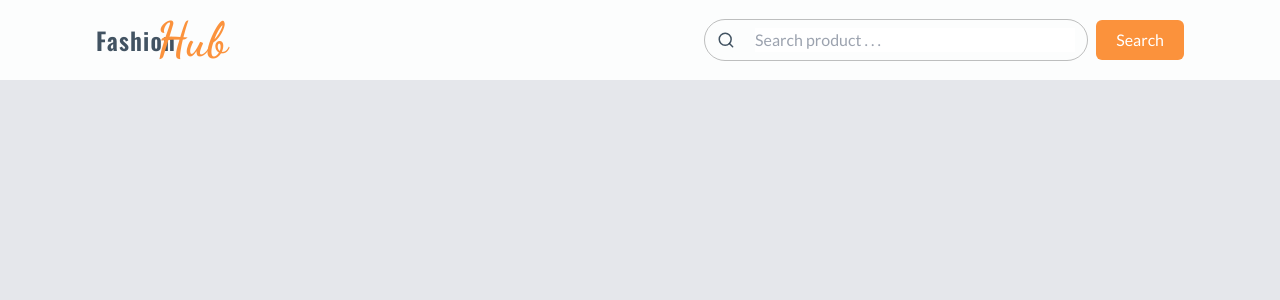
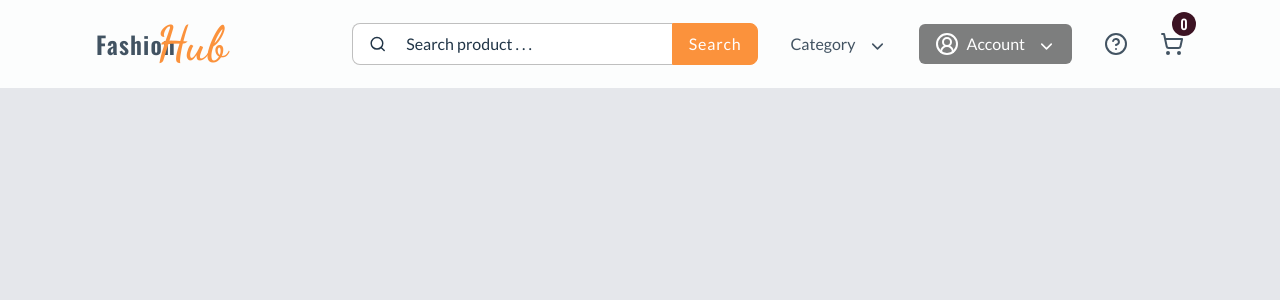
Before and after one commit to Mahmud1087/ecommerce-store, a React (Vite) app in the folder frontend/: page / in a window 1280 px wide. Shown: the top 300 px of the page. Built offline with nearby package versions, Linux system fonts and the light colour scheme.

Commit message:
done with the navbar UI for desktop screens

```diff
--- /dev/null
+++ b/frontend/src/components/Dropdown.tsx
@@ -0,0 +1,32 @@
+import { ChevronDown, ChevronUp } from 'lucide-react';
+import { useState } from 'react';
+
+interface DropdownProps {
+  title: string;
+}
+
+const Dropdown = (props: DropdownProps) => {
+  const { title } = props;
+  const [isOpen, setIsOpen] = useState(false);
+
+  return (
+    <button
+      title={`${title} button`}
+      type='button'
+      aria-label='button'
+      className='flex items-center gap-3 group outline-none'
+      onClick={() => setIsOpen(!isOpen)}
+    >
+      <h1>{title}</h1>
+      {!isOpen ? (
+        <ChevronDown
+          size={19}
+          className='mt-1 group-hover:rotate-180 custom-transition'
+        />
+      ) : (
+        <ChevronUp size={19} className='mt-1' />
+      )}
+    </button>
+  );
+};
+export default Dropdown;
--- a/frontend/src/components/main.tsx
+++ b/frontend/src/components/main.tsx
@@ -1,5 +1,10 @@
 import Navbar from './nav/Navbar';
 import Logo from './nav/Logo';
 import Search from './nav/Search';
+import Category from './nav/Category';
+import Dropdown from './Dropdown';
+import Account from './nav/Account';
+import Cart from './nav/Cart';
+import Help from './nav/Help';
 
-export { Navbar, Logo, Search };
+export { Navbar, Logo, Search, Category, Dropdown, Account, Cart, Help };
--- /dev/null
+++ b/frontend/src/components/nav/Account.tsx
@@ -0,0 +1,12 @@
+import { CircleUserRound } from 'lucide-react';
+import Dropdown from '../Dropdown';
+
+const Account = () => {
+  return (
+    <div className='flex items-center gap-2 bg-accountBtn_bg text-accountBtn_color py-2 px-4 rounded-md'>
+      <CircleUserRound />
+      <Dropdown title='Account' />
+    </div>
+  );
+};
+export default Account;
--- /dev/null
+++ b/frontend/src/components/nav/Cart.tsx
@@ -0,0 +1,13 @@
+import { ShoppingCart } from 'lucide-react';
+
+const Cart = () => {
+  return (
+    <div className='relative'>
+      <span className='absolute -right-3 -top-5 font-oswald font-medium h-6 w-6 bg-[#3c1323] text-white rounded-full flex items-center justify-center -z[1] text-sm'>
+        0
+      </span>
+      <ShoppingCart className='relative' />
+    </div>
+  );
+};
+export default Cart;
--- /dev/null
+++ b/frontend/src/components/nav/Category.tsx
@@ -0,0 +1,6 @@
+import { Dropdown } from '../main';
+
+const Category = () => {
+  return <Dropdown title='Category' />;
+};
+export default Category;
--- /dev/null
+++ b/frontend/src/components/nav/Help.tsx
@@ -0,0 +1,16 @@
+import { CircleHelp } from 'lucide-react';
+import { useState } from 'react';
+
+const Help = () => {
+  const [isOpen, setIsOpen] = useState(false);
+
+  return (
+    <aside
+      className={`${isOpen && 'text-[#3c1323]'} cursor-pointer`}
+      onClick={() => setIsOpen(!isOpen)}
+    >
+      <CircleHelp />
+    </aside>
+  );
+};
+export default Help;
--- a/frontend/src/components/nav/Navbar.tsx
+++ b/frontend/src/components/nav/Navbar.tsx
@@ -1,11 +1,17 @@
-import { Logo, Search } from '../main';
+import { Account, Cart, Category, Help, Logo, Search } from '../main';
 
 const Navbar = () => {
   return (
-    <nav className=' bg-nav_bg text-color/85 w-full py-4 '>
+    <nav className=' bg-nav_bg text-color/85 w-full py-5 '>
       <div className='container flex justify-between items-center'>
         <Logo />
-        <Search />
+        <section className='flex items-center gap-8'>
+          <Search />
+          <Category />
+          <Account />
+          <Help />
+          <Cart />
+        </section>
       </div>
     </nav>
   );
--- a/frontend/src/components/nav/Search.tsx
+++ b/frontend/src/components/nav/Search.tsx
@@ -2,24 +2,24 @@ import { SearchIcon } from 'lucide-react';
 
 const Search = () => {
   return (
-    <form className='flex items-center gap-2'>
+    <form className='flex items-center'>
       <label
         htmlFor='search'
-        className='border border-black/25 rounded-full py-2 px-3 w-[24rem] flex items-center gap-5'
+        className='border border-black/25 border-r-0 py-2 px-4 w-[20rem] flex items-center gap-5 bg-search_bg rounded-l-lg'
       >
-        <SearchIcon size={20} />
+        <SearchIcon size={20} className=' text-color' />
         <input
           type='search'
           name='search'
           id='search'
           placeholder='Search product . . . '
-          className=' outline-none w-full '
+          className=' outline-none w-full bg-transparent text-color placeholder:text-color'
         />
       </label>
       <button
         title='search-button'
         type='submit'
-        className=' bg-orange-400 py-2 px-5 rounded-md text-white'
+        className=' bg-orange-400 border border-orange-400 py-2 px-4  text-white font-medium tracking-wider rounded-r-lg'
       >
         Search
       </button>
--- a/frontend/src/index.css
+++ b/frontend/src/index.css
@@ -7,6 +7,10 @@
   --color: 33, 53, 71;
   --nav_bg: 255, 255, 255, 0.9;
   --background: 229, 231, 235;
+  --search_bg: 255, 255, 255;
+  --accountBtn_bg: 0, 0, 0, 0.5;
+  --accountBtn_color: 255, 255, 255;
+  --dark_whine: 60, 19, 35;
 }
 
 @layer components {
@@ -15,10 +19,18 @@
   }
 }
 
+.custom-transition {
+  transition: all ease-in-out 300ms;
+  /* color: rgb(60, 19, 35); */
+}
+
 /* @media (prefers-color-scheme: dark) {
   :root {
     --color: 255, 255, 255;
     --background: 33, 53, 71;
     --nav_bg: 24, 25, 32, 0.8;
+    --search_bg: 255, 255, 255, 0.6;
+    --accountBtn_bg: 255, 255, 255, 0.6;
+    --accountBtn_color: 0, 0, 0;
   }
 } */
--- a/frontend/tailwind.config.js
+++ b/frontend/tailwind.config.js
@@ -13,6 +13,11 @@ export default {
         background: 'rgba(var(--background))',
         nav_bg: 'rgba(var(--nav_bg))',
         color: 'rgba(var(--color))',
+        search_bg: 'rgba(var(--search_bg))',
+        search_color: 'rgba(var(--search_color))',
+        accountBtn_bg: 'rgba(var(--accountBtn_bg))',
+        accountBtn_color: 'rgba(var(--accountBtn_color))',
+        dark_whine: 'rgba(var(--dark_whine))',
       },
     },
   },
```
